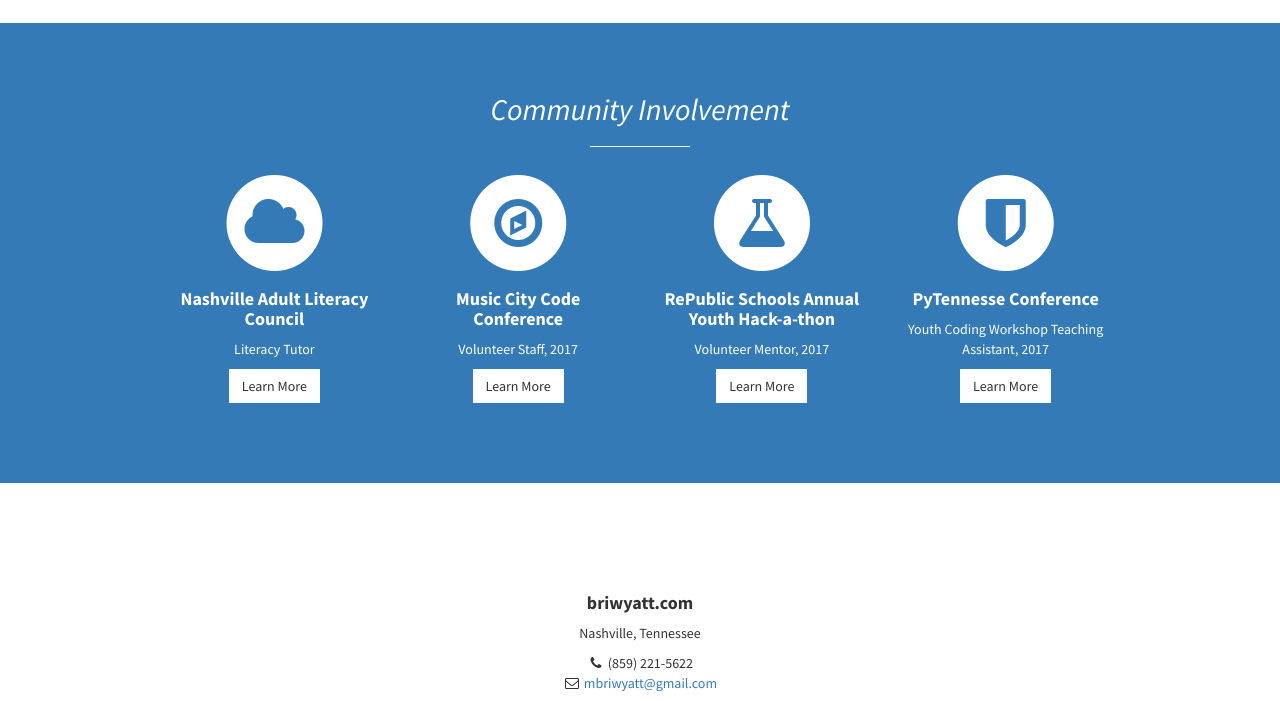
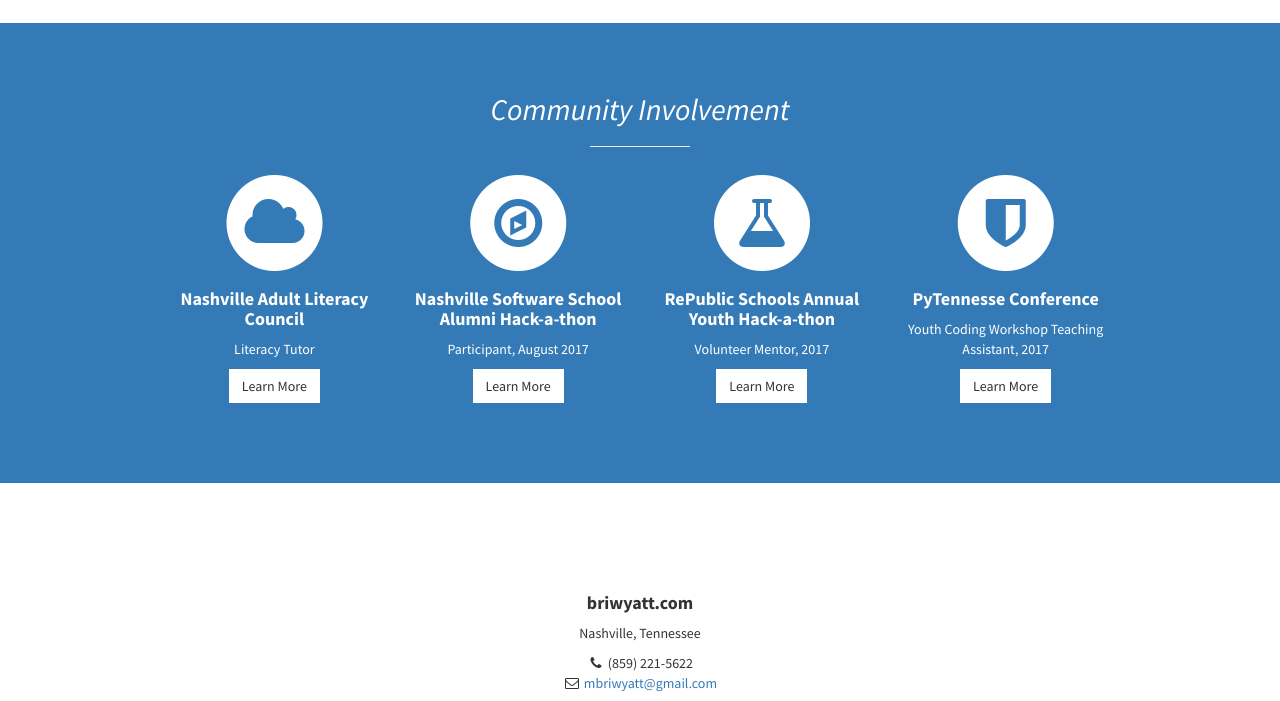
Before and after one commit to briwyatt/portfoilo-website, a plain HTML site: page index.html in a window 1280 px wide. Shown: the part 2212-2913 px from the top of the page. Drawn offline with Linux system fonts and the light colour scheme.

Commit message:
changed volunteer event and link

```diff
--- a/index.html
+++ b/index.html
@@ -209,10 +209,10 @@
                                 <i class="fa fa-compass fa-stack-1x text-primary"></i>
                             </span>
                                 <h4>
-                                    <strong>Music City Code Conference</strong>
+                                    <strong>Nashville Software School Alumni Hack-a-thon</strong>
                                 </h4>
-                                <p>Volunteer Staff, 2017</p>
-                                <a href="www.musiccitycode.com/" class="btn btn-light" target="_blank">Learn More</a>
+                                <p>Participant, August 2017</p>
+                                <a href="http://nashvillesoftwareschool.com/blog/2017/08/23/alumni-hackathon-1" class="btn btn-light" target="_blank">Learn More</a>
                             </div>
                         </div>
                         <div class="col-md-3 col-sm-6">
```
